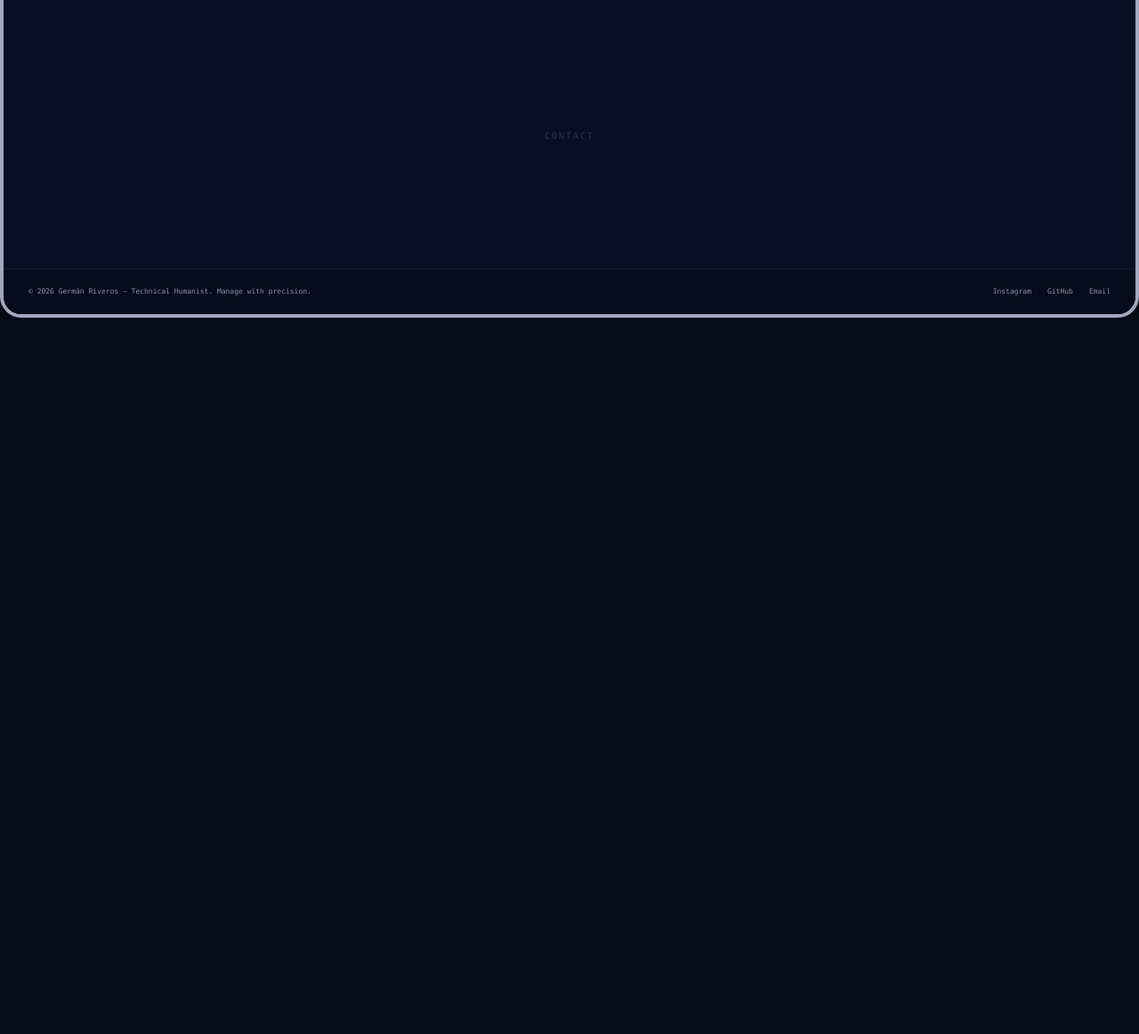
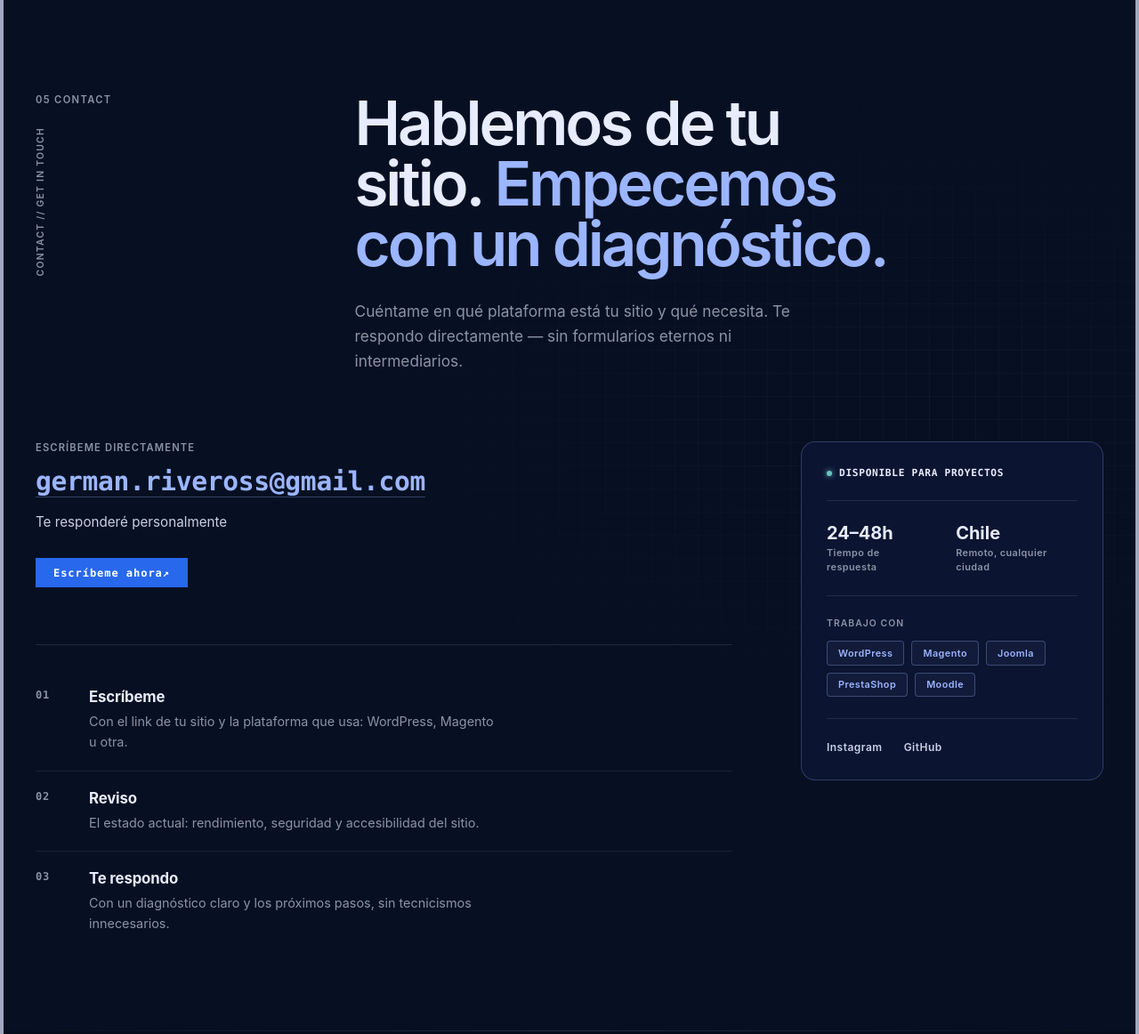
Before and after one commit to german-rs/portafolio, an Astro site: page / in a window 1280 px wide. Shown: the part 5663-6825 px from the top of the page at 89% size. Before the commit the page ends 6020 px from the top, so only its background shows below. Built offline with nearby package versions, Linux system fonts and the light colour scheme; Astro itself is replaced by a stand-in of ours.

Commit message:
Sección Contacto

```diff
--- a/src/components/About/About.astro
+++ b/src/components/About/About.astro
@@ -52,7 +52,7 @@ const platforms = ["WordPress", "Magento", "Joomla", "PrestaShop", "Moodle"];
 
         <p>
           Cada intervención suma rendimiento medible y accesibilidad
-          real — incluyendo atención en Lengua de Señas Chilena (LSCh)
+           — incluyendo atención en Lengua de Señas Chilena (LSCh)
           para quienes la necesitan.
         </p>
 
--- /dev/null
+++ b/src/components/Contact/Contact.astro
@@ -0,0 +1,139 @@
+---
+import "../../styles/Contact.css";
+
+const steps = [
+  {
+    title: "Escríbeme",
+    description:
+      "Con el link de tu sitio y la plataforma que usa: WordPress, Magento u otra.",
+  },
+  {
+    title: "Reviso",
+    description:
+      "El estado actual: rendimiento, seguridad y accesibilidad del sitio.",
+  },
+  {
+    title: "Te respondo",
+    description:
+      "Con un diagnóstico claro y los próximos pasos, sin tecnicismos innecesarios.",
+  },
+];
+
+const facts = [
+  { value: "24–48h", label: "Tiempo de respuesta" },
+  { value: "Chile", label: "Remoto, cualquier ciudad" },
+];
+
+const platforms = ["WordPress", "Magento", "Joomla", "PrestaShop", "Moodle"];
+---
+
+<section id="contact" class="contact" aria-labelledby="contact-title">
+  <div class="contact__grid" aria-hidden="true"></div>
+
+  <div class="contact__container">
+    <header class="contact__header">
+      <div class="contact__meta">
+        <span class="contact__eyebrow">05 CONTACT</span>
+
+        <span class="contact__sidebar-label" aria-hidden="true">
+          CONTACT // GET IN TOUCH
+        </span>
+      </div>
+
+      <div class="contact__intro">
+        <h2 id="contact-title">
+          Hablemos de tu sitio.
+          <span> Empecemos con un diagnóstico.</span>
+        </h2>
+
+        <p>
+          Cuéntame en qué plataforma está tu sitio y qué necesita. Te
+          respondo directamente — sin formularios eternos ni intermediarios.
+        </p>
+      </div>
+    </header>
+
+    <div class="contact__body">
+      <div class="contact__direct">
+        <span class="contact__label">ESCRÍBEME DIRECTAMENTE</span>
+
+        <a href="mailto:german.riveross@gmail.com" class="contact__email">
+          german.riveross@gmail.com
+        </a>
+
+        <p class="contact__direct-note">
+          Te responderé personalmente
+        </p>
+
+        <a
+          href="mailto:german.riveross@gmail.com"
+          class="button button-primary"
+        >
+          Escríbeme ahora
+          <span aria-hidden="true">↗</span>
+        </a>
+
+        <ol class="contact__steps" aria-label="Qué pasa después de escribir">
+          {
+            steps.map((step, i) => (
+              <li>
+                <span class="contact__step-number">
+                  {String(i + 1).padStart(2, "0")}
+                </span>
+
+                <div class="contact__step-body">
+                  <h3>{step.title}</h3>
+                  <p>{step.description}</p>
+                </div>
+              </li>
+            ))
+          }
+        </ol>
+      </div>
+
+      <aside class="contact__panel" aria-label="Información de contacto">
+        <div class="contact__status">
+          <span class="contact__status-dot" aria-hidden="true"></span>
+          DISPONIBLE PARA PROYECTOS
+        </div>
+
+        <div class="contact__facts">
+          {
+            facts.map((fact) => (
+              <div class="contact__fact">
+                <strong>{fact.value}</strong>
+                <span>{fact.label}</span>
+              </div>
+            ))
+          }
+        </div>
+
+        <div class="contact__panel-block">
+          <span class="contact__panel-label">TRABAJO CON</span>
+
+          <ul class="contact__tags" aria-label="Plataformas con las que trabajo">
+            {platforms.map((platform) => (
+              <li>{platform}</li>
+            ))}
+          </ul>
+        </div>
+
+        <div class="contact__panel-block contact__social">
+          <a
+            href="https://www.instagram.com/germanriveros_cl"
+            target="_blank"
+            rel="noopener noreferrer"
+          >
+            Instagram
+          </a>
+
+          <a href="https://github.com/german-rs" target="_blank" rel="noopener noreferrer">
+            GitHub
+          </a>
+        </div>
+      </aside>
+    </div>
+  </div>
+
+  <div class="contact__bottom-line" aria-hidden="true"></div>
+</section>
--- a/src/pages/index.astro
+++ b/src/pages/index.astro
@@ -4,6 +4,7 @@ import Hero from "../components/Hero/Hero.astro";
 import Work from "../components/Work/Work.astro";
 import Services from "../components/Services/Services.astro";
 import About from "../components/About/About.astro";
+import Contact from "../components/Contact/Contact.astro";
 ---
 
 <!doctype html>
@@ -46,14 +47,8 @@ import About from "../components/About/About.astro";
 
                 <About />
 
-                <!-- ========================================
-                    PLACEHOLDERS
-                    Se construirán en los siguientes pasos
-                ========================================= -->
+                <Contact />
 
-                <section id="contact" class="placeholder-section">
-                    <span>CONTACT</span>
-                </section>
             </main>
 
             <footer class="site-footer">
--- /dev/null
+++ b/src/styles/Contact.css
@@ -0,0 +1,501 @@
+/* =========================================================
+   CONTACT
+   ========================================================= */
+
+.contact {
+  position: relative;
+  width: 100%;
+  padding: clamp(5rem, 8vw, 7rem) 0 clamp(4rem, 7vw, 6rem);
+
+  overflow: hidden;
+  isolation: isolate;
+}
+
+.contact__container {
+  width: min(100% - 2rem, 1200px);
+  margin-inline: auto;
+}
+
+/* =========================================================
+   AMBIENT GRID (mismo recurso que .hero-grid / .about__grid)
+   ========================================================= */
+
+.contact__grid {
+  position: absolute;
+  inset: 0;
+
+  z-index: -1;
+
+  background-image:
+    linear-gradient(rgba(112, 143, 204, 0.06) 1px, transparent 1px),
+    linear-gradient(90deg, rgba(112, 143, 204, 0.06) 1px, transparent 1px);
+
+  background-size: 26px 26px;
+
+  mask-image: radial-gradient(
+    ellipse 900px 520px at 80% 40%,
+    rgba(0, 0, 0, 1),
+    transparent 70%
+  );
+}
+
+/* =========================================================
+   HEADER (mismo patrón que .about__header / .services__header)
+   ========================================================= */
+
+.contact__header {
+  display: grid;
+  grid-template-columns: minmax(140px, 0.35fr) minmax(0, 1fr);
+  gap: clamp(2rem, 5vw, 5rem);
+
+  margin-bottom: clamp(3.5rem, 6vw, 6rem);
+}
+
+.contact__meta {
+  display: flex;
+  flex-direction: column;
+  align-items: flex-start;
+  gap: 1.5rem;
+}
+
+.contact__eyebrow {
+  font-size: 0.7rem;
+  font-weight: 600;
+  letter-spacing: 0.12em;
+  text-transform: uppercase;
+
+  color: var(--color-text-muted, #8b93a7);
+}
+
+.contact__sidebar-label {
+  writing-mode: vertical-rl;
+  transform: rotate(180deg);
+
+  width: fit-content;
+
+  font-size: 0.65rem;
+  font-weight: 600;
+  letter-spacing: 0.12em;
+  line-height: 1.2;
+  text-transform: uppercase;
+  white-space: nowrap;
+
+  color: var(--color-text-muted, #8b93a7);
+}
+
+.contact__intro {
+  max-width: 820px;
+}
+
+.contact__intro h2 {
+  max-width: 760px;
+
+  margin: 0;
+
+  font-size: clamp(3rem, 5.4vw, 4.75rem);
+  line-height: 0.98;
+  letter-spacing: -0.045em;
+  font-weight: 600;
+
+  text-wrap: balance;
+}
+
+.contact__intro h2 span {
+  display: inline;
+  color: #9bb5ff;
+}
+
+.contact__intro p {
+  max-width: 540px;
+
+  margin: 1.75rem 0 0;
+
+  font-size: clamp(1rem, 1.35vw, 1.15rem);
+  line-height: 1.6;
+
+  color: var(--color-text-muted, #8b93a7);
+}
+
+/* =========================================================
+   BODY: contacto directo + panel
+   ========================================================= */
+
+.contact__body {
+  display: grid;
+  grid-template-columns: minmax(0, 1fr) 340px;
+  gap: clamp(3rem, 6vw, 5.5rem);
+  align-items: start;
+}
+
+/* =========================================================
+   CONTACTO DIRECTO
+   ========================================================= */
+
+.contact__label {
+  display: block;
+
+  margin-bottom: 0.85rem;
+
+  font-size: 0.7rem;
+  font-weight: 600;
+  letter-spacing: 0.1em;
+  text-transform: uppercase;
+
+  color: var(--color-text-muted, #8b93a7);
+}
+
+.contact__email {
+  display: inline-block;
+
+  font-family:
+    "SFMono-Regular",
+    Consolas,
+    "Liberation Mono",
+    monospace;
+
+  font-size: clamp(1.3rem, 2.6vw, 1.85rem);
+  font-weight: 600;
+  letter-spacing: -0.01em;
+  word-break: break-word;
+
+  color: #9bb5ff;
+
+  border-bottom: 1px solid rgb(155 181 255 / 0.3);
+
+  transition: border-color 180ms ease;
+}
+
+.contact__email:hover {
+  border-color: rgb(155 181 255 / 0.9);
+}
+
+.contact__direct-note {
+  max-width: 480px;
+
+  margin: 1rem 0 1.75rem;
+
+  font-size: 0.95rem;
+  line-height: 1.6;
+
+  color: #c8d0e2;
+}
+
+.contact__direct .button-primary {
+  margin-bottom: clamp(3rem, 5vw, 4rem);
+}
+
+/* =========================================================
+   PASOS ("qué pasa después")
+   ========================================================= */
+
+.contact__steps {
+  display: flex;
+  flex-direction: column;
+
+  margin: 0;
+  padding: 1.75rem 0 0;
+  list-style: none;
+
+  border-top: 1px solid rgb(255 255 255 / 0.1);
+}
+
+.contact__steps li {
+  display: grid;
+  grid-template-columns: 2.5rem minmax(0, 1fr);
+  gap: 1.25rem;
+
+  padding: 1.25rem 0;
+}
+
+.contact__steps li + li {
+  border-top: 1px solid rgb(255 255 255 / 0.08);
+}
+
+.contact__step-number {
+  font-family:
+    "SFMono-Regular",
+    Consolas,
+    "Liberation Mono",
+    monospace;
+
+  font-size: 0.75rem;
+  font-weight: 600;
+  letter-spacing: 0.06em;
+  line-height: 1.4;
+
+  color: var(--color-text-muted, #8b93a7);
+}
+
+.contact__step-body h3 {
+  margin: 0;
+
+  font-size: 1.05rem;
+  font-weight: 700;
+  letter-spacing: -0.01em;
+
+  color: #e7ecff;
+}
+
+.contact__step-body p {
+  max-width: 460px;
+
+  margin: 0.4rem 0 0;
+
+  font-size: 0.9rem;
+  line-height: 1.6;
+
+  color: var(--color-text-muted, #8b93a7);
+}
+
+/* =========================================================
+   PANEL LATERAL
+   ========================================================= */
+
+.contact__panel {
+  display: flex;
+  flex-direction: column;
+  gap: 1.5rem;
+
+  padding: 1.75rem;
+
+  border: 1px solid rgb(155 181 255 / 0.25);
+  border-radius: 16px;
+
+  background: #0b1430;
+}
+
+.contact__status {
+  display: flex;
+  align-items: center;
+  gap: 8px;
+
+  font-family:
+    "SFMono-Regular",
+    Consolas,
+    "Liberation Mono",
+    monospace;
+
+  font-size: 0.7rem;
+  font-weight: 600;
+  letter-spacing: 0.06em;
+
+  color: #e7ecff;
+
+  padding-bottom: 1.5rem;
+  border-bottom: 1px solid rgb(255 255 255 / 0.1);
+}
+
+.contact__status-dot {
+  width: 6px;
+  height: 6px;
+  flex-shrink: 0;
+
+  border-radius: 50%;
+
+  background: #67c6c0;
+  box-shadow: 0 0 6px #67c6c0;
+}
+
+.contact__facts {
+  display: flex;
+  gap: 2rem;
+
+  padding-bottom: 1.5rem;
+  border-bottom: 1px solid rgb(255 255 255 / 0.1);
+}
+
+.contact__fact strong {
+  display: block;
+
+  font-size: 1.25rem;
+  font-weight: 700;
+}
+
+.contact__fact span {
+  display: block;
+
+  margin-top: 0.2rem;
+
+  font-size: 0.68rem;
+  font-weight: 600;
+  letter-spacing: 0.04em;
+  line-height: 1.4;
+
+  color: var(--color-text-muted, #8b93a7);
+}
+
+.contact__panel-block {
+  padding-bottom: 1.5rem;
+  border-bottom: 1px solid rgb(255 255 255 / 0.1);
+}
+
+.contact__social.contact__panel-block {
+  padding-bottom: 0;
+  border-bottom: none;
+}
+
+.contact__panel-label {
+  display: block;
+
+  margin-bottom: 0.85rem;
+
+  font-size: 0.65rem;
+  font-weight: 600;
+  letter-spacing: 0.1em;
+  text-transform: uppercase;
+
+  color: var(--color-text-muted, #8b93a7);
+}
+
+.contact__tags {
+  display: flex;
+  flex-wrap: wrap;
+  gap: 0.5rem;
+
+  margin: 0;
+  padding: 0;
+
+  list-style: none;
+}
+
+.contact__tags li {
+  padding: 0.35rem 0.75rem;
+
+  border: 1px solid rgb(155 181 255 / 0.3);
+  border-radius: 4px;
+
+  background: rgb(155 181 255 / 0.05);
+
+  font-size: 0.68rem;
+  font-weight: 600;
+  letter-spacing: 0.04em;
+
+  color: #9bb5ff;
+}
+
+.contact__social {
+  display: flex;
+  gap: 1.5rem;
+}
+
+.contact__social a {
+  font-size: 0.75rem;
+  font-weight: 600;
+  letter-spacing: 0.04em;
+
+  color: #c7d0e6;
+
+  border-bottom: 1px solid transparent;
+
+  transition: color 180ms ease, border-color 180ms ease;
+}
+
+.contact__social a:hover {
+  color: #ffffff;
+  border-color: currentColor;
+}
+
+/* =========================================================
+   LÍNEA DE CIERRE (eco de .hero-bottom-line)
+   ========================================================= */
+
+.contact__bottom-line {
+  position: absolute;
+
+  left: 28px;
+  right: 28px;
+  bottom: 0;
+
+  height: 1px;
+
+  background: linear-gradient(
+    90deg,
+    transparent,
+    rgba(126, 153, 207, 0.22),
+    transparent
+  );
+}
+
+/* =========================================================
+   FOCUS
+   ========================================================= */
+
+.contact__email:focus-visible,
+.contact__direct .button-primary:focus-visible,
+.contact__social a:focus-visible {
+  outline: 2px solid currentColor;
+  outline-offset: 4px;
+}
+
+/* =========================================================
+   MOBILE
+   ========================================================= */
+
+@media (max-width: 768px) {
+  .contact {
+    padding: 4.5rem 0 4rem;
+  }
+
+  .contact__container {
+    width: min(100% - 2rem, 680px);
+  }
+
+  .contact__header {
+    display: block;
+
+    margin-bottom: 3rem;
+  }
+
+  .contact__eyebrow {
+    display: block;
+    margin-bottom: 1.75rem;
+  }
+
+  .contact__sidebar-label {
+    display: none;
+  }
+
+  .contact__intro h2 {
+    font-size: clamp(2.6rem, 11vw, 4rem);
+    line-height: 0.96;
+  }
+
+  .contact__intro h2 span {
+    display: block;
+  }
+
+  .contact__body {
+    display: block;
+  }
+
+  .contact__direct .button-primary {
+    min-height: 44px;
+  }
+
+  .contact__panel {
+    margin-top: clamp(3rem, 6vw, 4rem);
+  }
+
+  .contact__social a {
+    min-height: 44px;
+    display: inline-flex;
+    align-items: center;
+  }
+
+  .contact__bottom-line {
+    left: 20px;
+    right: 20px;
+  }
+}
+
+/* =========================================================
+   REDUCED MOTION
+   ========================================================= */
+
+@media (prefers-reduced-motion: reduce) {
+  .contact__email,
+  .contact__social a,
+  .contact__direct .button-primary {
+    transition: none;
+  }
+}
```
